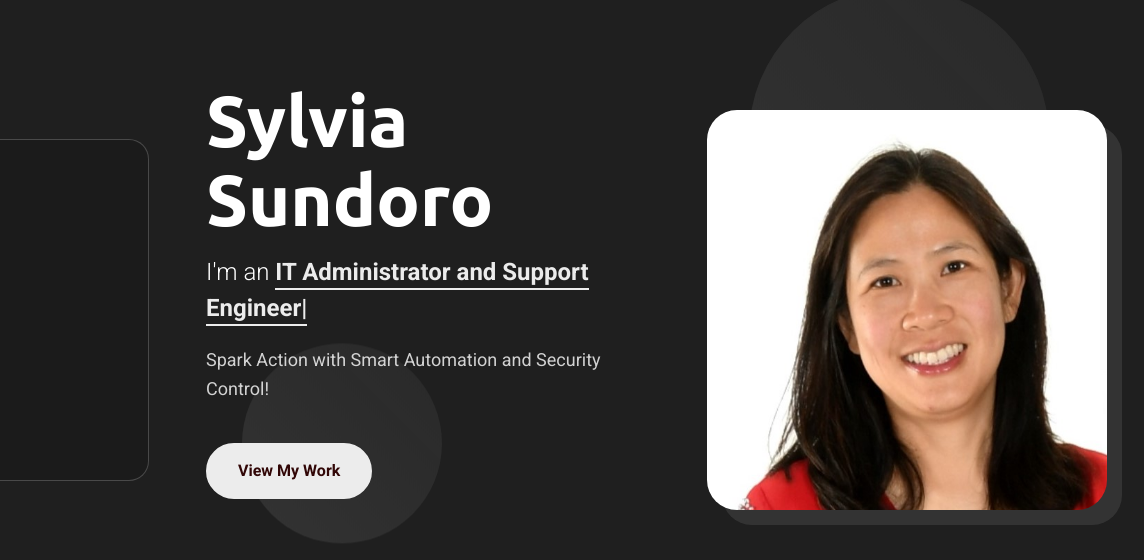
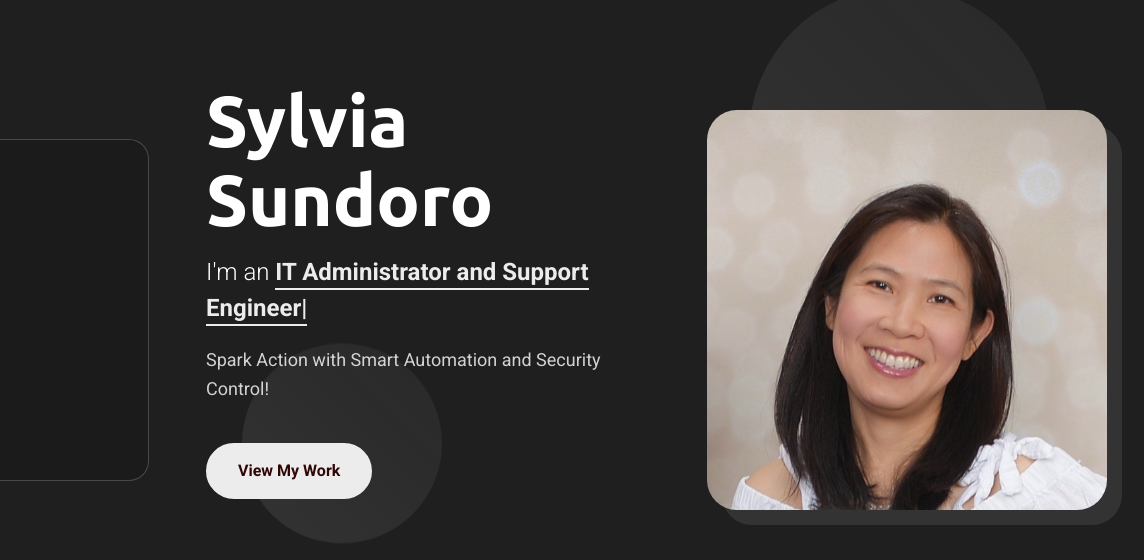
Before and after one commit to ss-connect/ss-connect.github.io, a plain HTML site: page index.html in a window 1280 px wide. Shown: the part 90-650 px from the top of the page, 136-1280 px from the left. Drawn offline with nearby package versions, Linux system fonts and the light colour scheme.

Commit message:
update profile image

```diff
--- a/index.html
+++ b/index.html
@@ -128,7 +128,7 @@
               <div class="hero-visual">
                 <div class="profile-container">
                   <div class="profile-background"></div>
-                  <img src="assets/img/profile/sylvia-1.JPG" alt="Sylvia Sundoro" class="profile-image">
+                  <img src="assets/img/profile/sylvia-2.JPG" alt="Sylvia Sundoro" class="profile-image">
                 </div>
               </div>
             </div>
```
Also changed, not shown: assets/img/profile/profile-2.webp (deleted), assets/img/profile/profile-square-2.webp (deleted), assets/img/profile/profile-square-3.webp (deleted), assets/img/profile/sylvia-2.jpg (added).
